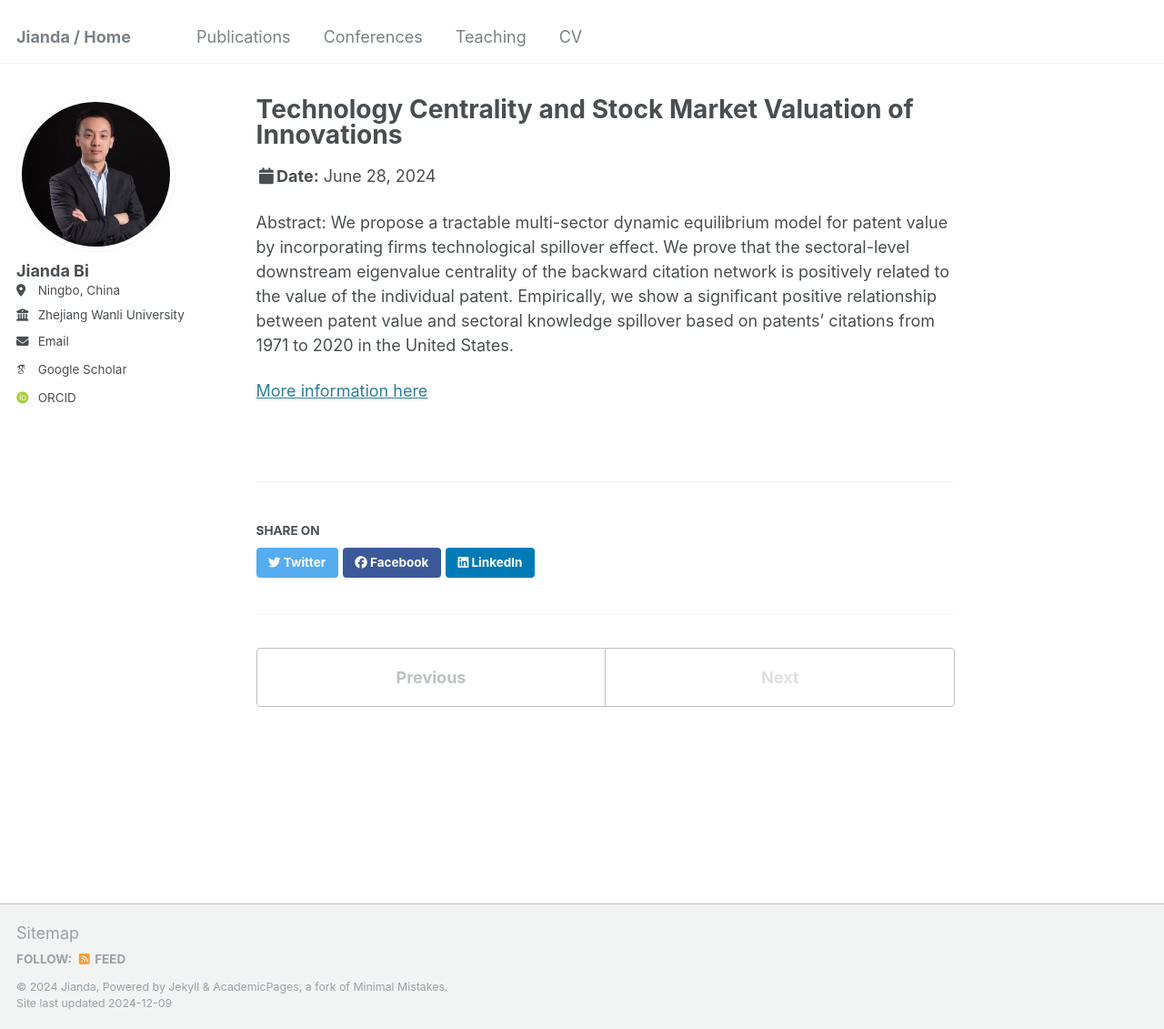
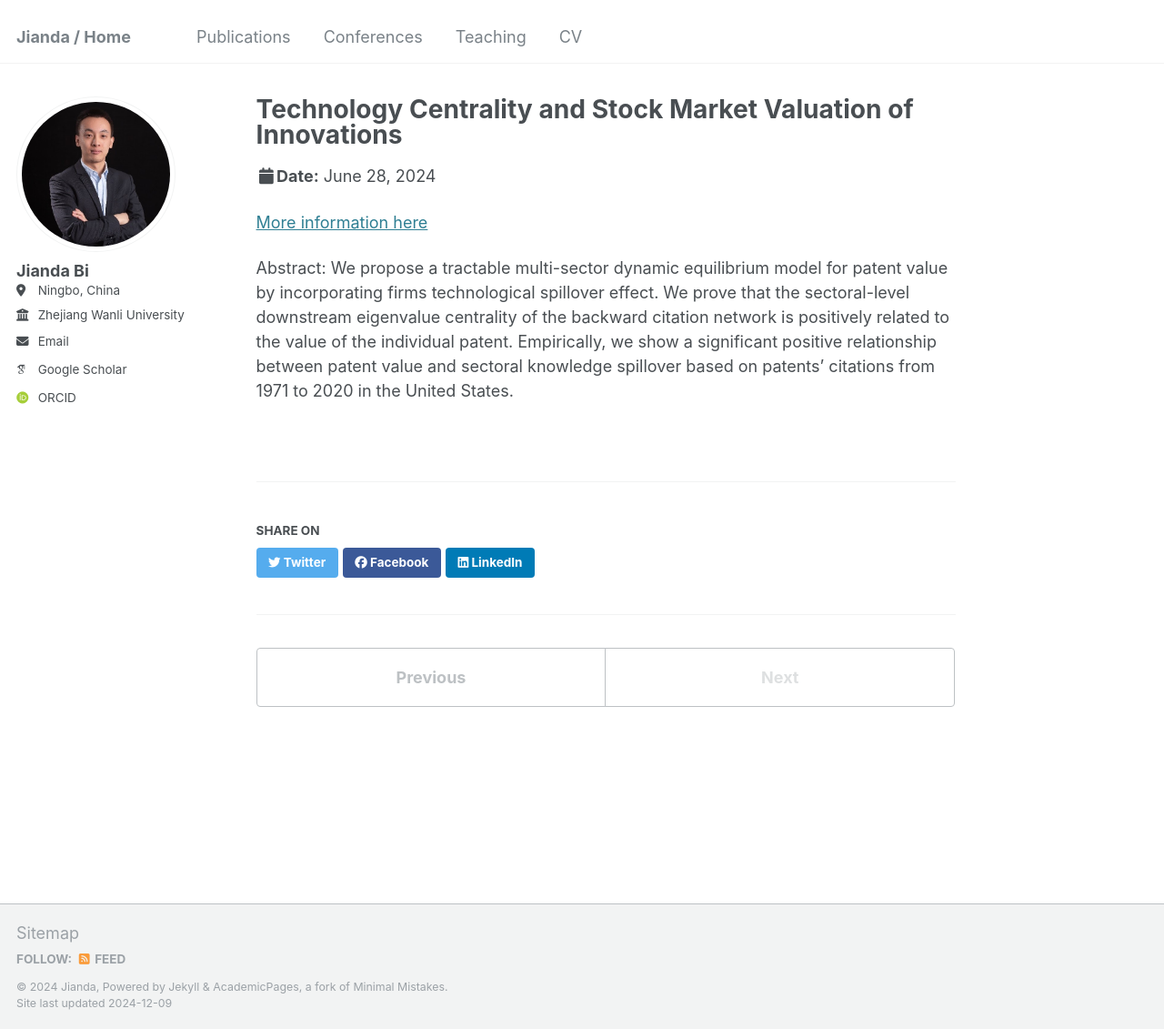
Before and after one commit to JiandaBi/Jianda.github.io, a Jekyll site: the page built from _talks/2024-06-28-talk-1.md, in a window 1280 px wide and 1131 px high. Shown: the whole window at 91% size. Built offline with Jekyll 4.4.1, drawn with Linux system fonts in a browser that asks for light colours; some web fonts are replaced.

```diff
--- a/_talks/2024-06-28-talk-1.md
+++ b/_talks/2024-06-28-talk-1.md
@@ -8,7 +8,11 @@ date: 2024-06-28
 location: "Zhejiang University, China"
 ---
 
-Abstract: We propose a tractable multi-sector dynamic equilibrium model for patent value by incorporating firms technological spillover effect. We prove that the sectoral-level downstream eigenvalue centrality of the backward citation network is positively related to the value of the individual patent. Empirically, we show a significant positive relationship between patent value and sectoral knowledge spillover based on patents’ citations from 1971 to 2020 in the United States.
+
 
 
 [More information here](https://www.econometricsociety.org/event_papers/view/271/168)
+
+
+
+Abstract: We propose a tractable multi-sector dynamic equilibrium model for patent value by incorporating firms technological spillover effect. We prove that the sectoral-level downstream eigenvalue centrality of the backward citation network is positively related to the value of the individual patent. Empirically, we show a significant positive relationship between patent value and sectoral knowledge spillover based on patents’ citations from 1971 to 2020 in the United States.
```
